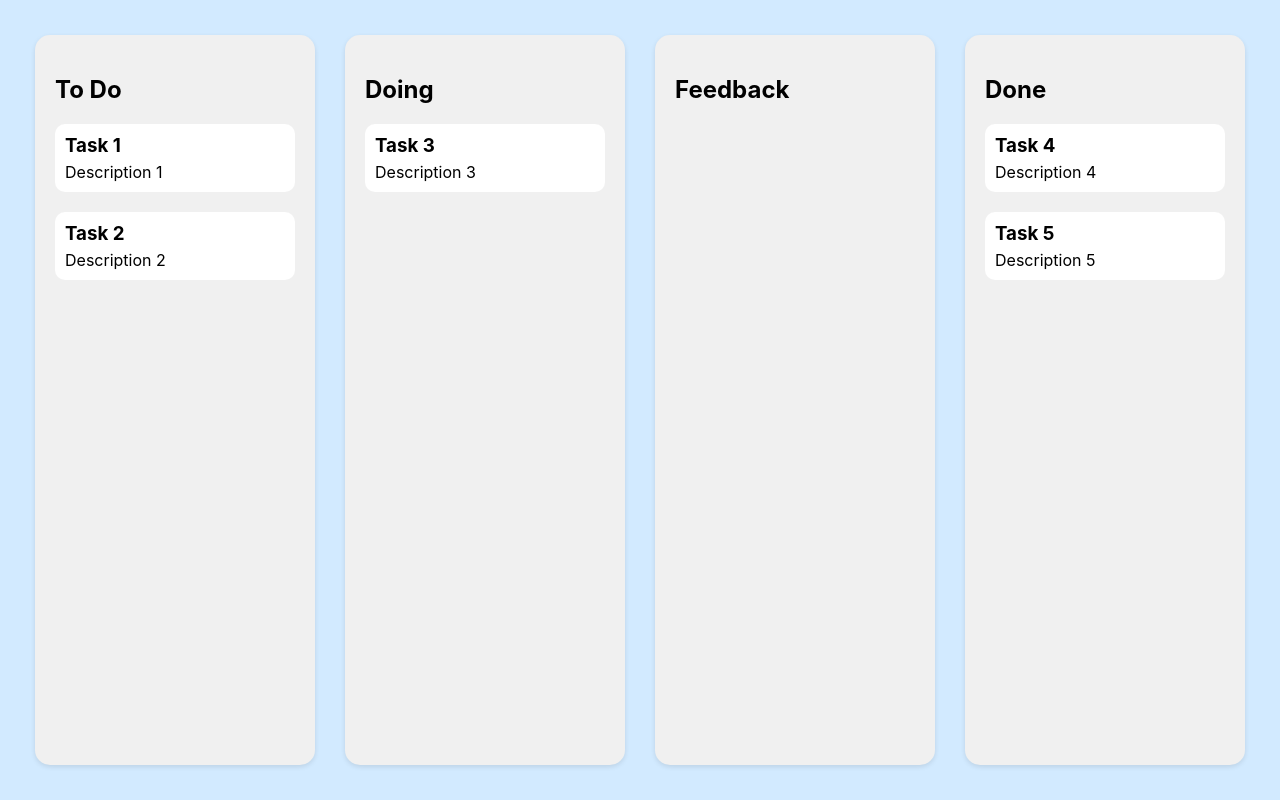
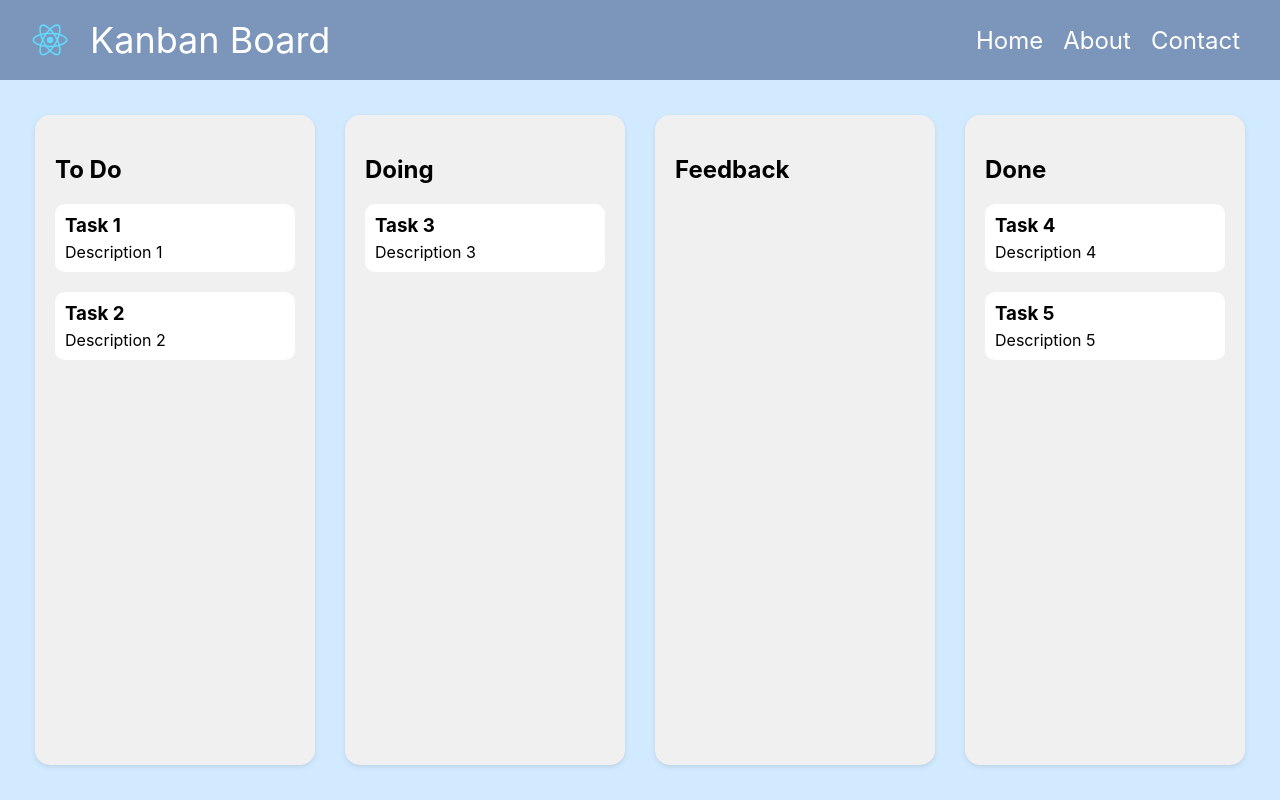
Before and after one commit to DevlinV-2261014/Evanuation_Project, a React (Create React App) app: page /kanbanboard in a window 1280 px wide. Built offline with nearby package versions, Linux system fonts and the light colour scheme.

Commit message:
Fix - Navbar & height

```diff
--- a/src/components/kanbanboard/kanbanboard.css
+++ b/src/components/kanbanboard/kanbanboard.css
@@ -1,10 +1,14 @@
+.test {
+  height: 100%;
+}
+
 .kanban-board {
   display: flex;
   flex-direction: row;
   justify-content: space-around;
   padding: 20px;
   background-color: #d2eaff;
-  height: calc(100% - 40px);
+  height: calc(100% - 120px);
 }
 
 .kanban-column {
--- a/src/components/kanbanboard/kanbanboard.js
+++ b/src/components/kanbanboard/kanbanboard.js
@@ -1,5 +1,6 @@
 import React, { useState } from 'react';
 import './kanbanboard.css';
+import Nav from '../Nav/Nav';
 
 const initialTasks = {
   'To Do': [{ title: 'Task 1', description: 'Description 1' }, { title: 'Task 2', description: 'Description 2' }],
@@ -12,6 +13,8 @@ const KanbanBoard = () => {
   const [tasks, setTasks] = useState(initialTasks);
 
   return (
+    <div className="test">
+      <Nav />
       <div className="kanban-board">
         {Object.entries(tasks).map(([column, tasks], index) => (
           <div key={index} className="kanban-column">
@@ -27,6 +30,7 @@ const KanbanBoard = () => {
           </div>
         ))}
       </div>
+    </div>
   );
 };
 
```
Lines whose indentation alone changed are shown as unchanged.
